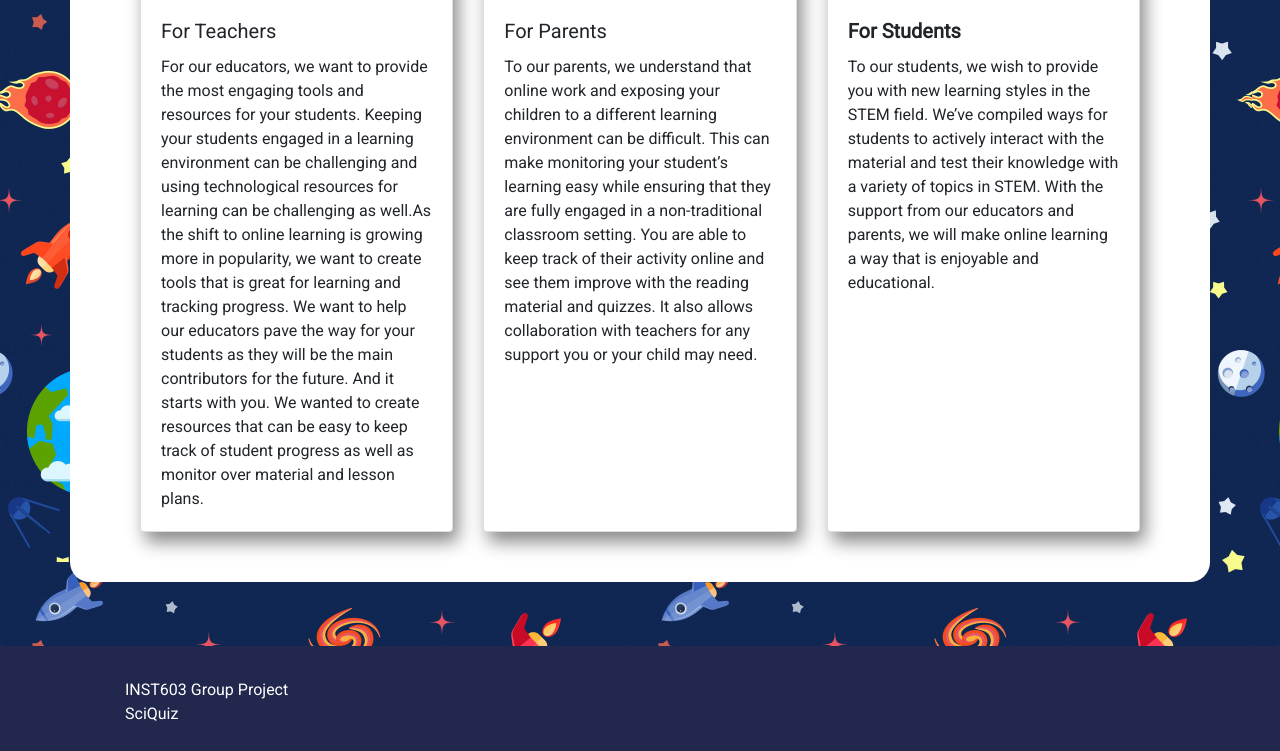
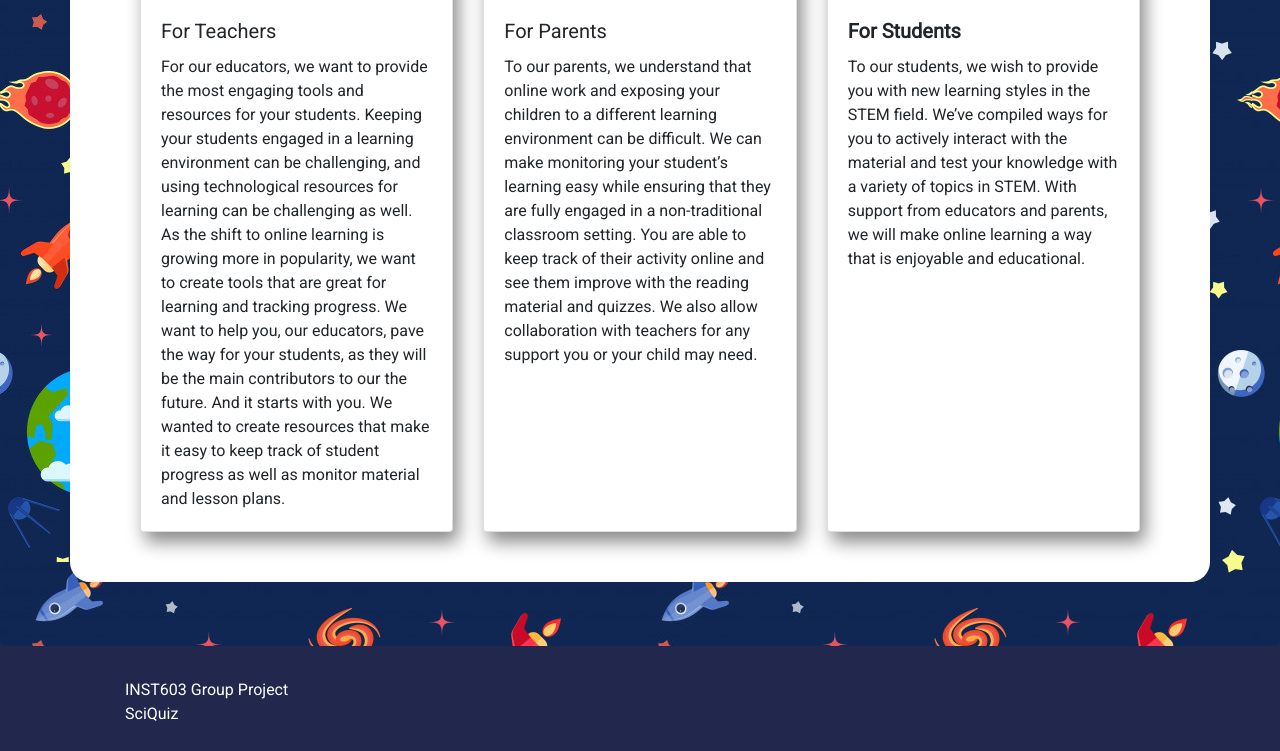
Before and after one commit to jakecupani/INFM603, a Django app: page /about/ in a window 1280 px wide. Shown: the part 690-1441 px from the top of the page. Run offline with Django 3.2, Linux system fonts and the light colour scheme.

Commit message:
Update about.html

```diff
--- a/nasaswyk/nasaswyk/templates/about.html
+++ b/nasaswyk/nasaswyk/templates/about.html
@@ -5,14 +5,14 @@
     <h1>About</h1>
     <hr />
     <p class="">
-      Nasa prides itself of creating technological breakthroughs and expanding
-      our understanding of various topics of scientific research. However they
-      also want to create resources to deliver to younger audiences and
+      NASA prides itself on creating technological breakthroughs and expanding
+      our understanding of various topics of scientific research. However, the agency
+      also wants to create resources to deliver to younger audiences and
       educators to learn and build a foundation based in STEM. Increasing the
       involvement and exposure to STEM fields in K-12 environments will enhance
       higher education, strengthen online education, and introduce students to a
       diverse set of skills. We encourage a collaborative effort with students,
-      educators, and parents to not only make learning more engaging, but to
+      educators, and parents to not only make learning more engaging, but also to
       prepare generations as they pave the way to a new era of innovation.
     </p>
     <br />
@@ -28,14 +28,14 @@
           <p class="card-text">
             For our educators, we want to provide the most engaging tools and
             resources for your students. Keeping your students engaged in a
-            learning environment can be challenging and using technological
-            resources for learning can be challenging as well.As the shift to
+            learning environment can be challenging, and using technological
+            resources for learning can be challenging as well. As the shift to
             online learning is growing more in popularity, we want to create
-            tools that is great for learning and tracking progress. We want to
-            help our educators pave the way for your students as they will be
-            the main contributors for the future. And it starts with you. We
-            wanted to create resources that can be easy to keep track of student
-            progress as well as monitor over material and lesson plans.
+            tools that are great for learning and tracking progress. We want to
+            help you, our educators, pave the way for your students, as they will be
+            the main contributors to our the future. And it starts with you. We
+            wanted to create resources that make it easy to keep track of student
+            progress as well as monitor material and lesson plans.
           </p>
         </div>
       </div>
@@ -49,11 +49,11 @@
           <h5 class="card-title">For Parents</h5>
           <p class="card-text">
             To our parents, we understand that online work and exposing your
-            children to a different learning environment can be difficult. This
+            children to a different learning environment can be difficult. We
             can make monitoring your student’s learning easy while ensuring that
             they are fully engaged in a non-traditional classroom setting. You
             are able to keep track of their activity online and see them improve
-            with the reading material and quizzes. It also allows collaboration
+            with the reading material and quizzes. We also allow collaboration
             with teachers for any support you or your child may need.
           </p>
         </div>
@@ -68,9 +68,9 @@
           <h5 class="card-title bold">For Students</h5>
           <p class="card-text">
             To our students, we wish to provide you with new learning styles in
-            the STEM field. We’ve compiled ways for students to actively
-            interact with the material and test their knowledge with a variety
-            of topics in STEM. With the support from our educators and parents,
+            the STEM field. We’ve compiled ways for you to actively
+            interact with the material and test your knowledge with a variety
+            of topics in STEM. With support from educators and parents,
             we will make online learning a way that is enjoyable and
             educational.
           </p>
```
